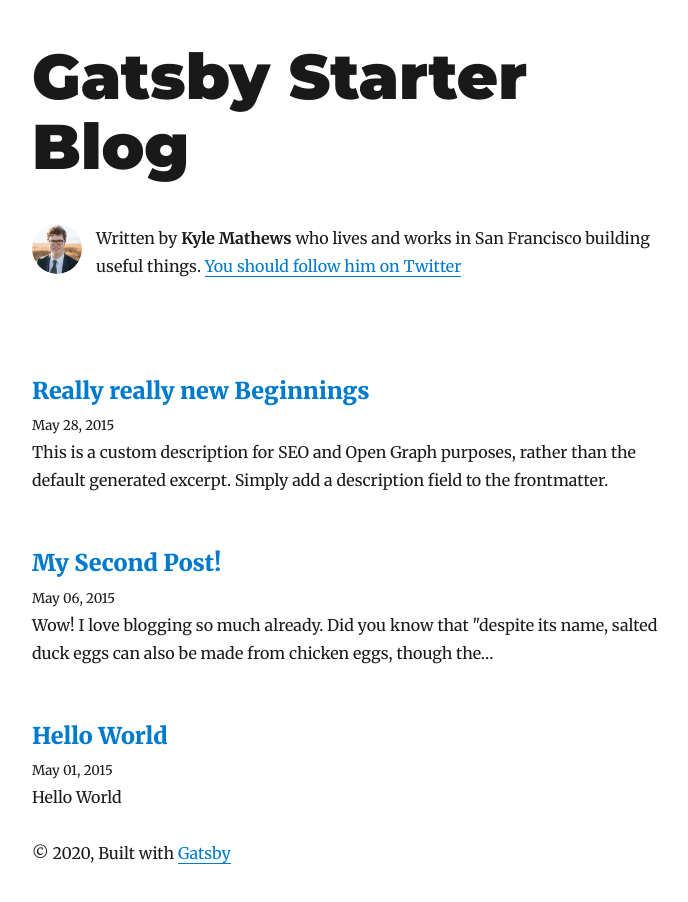
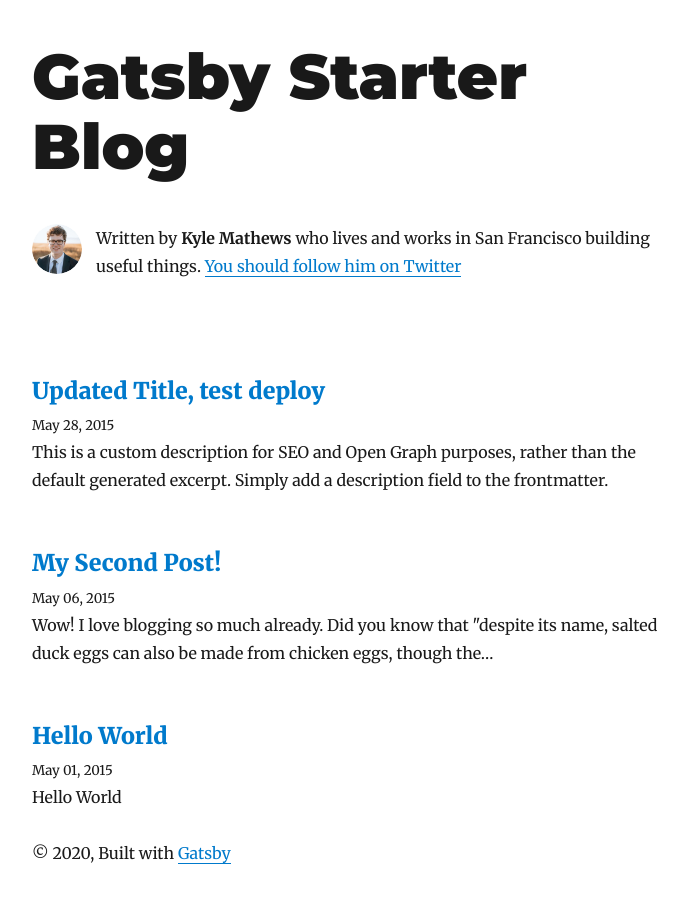
Before and after one commit to gervjo/tinacms-gatsby, a Gatsby site: page / in a window 1280 px wide. Shown: the whole page, without its empty margins (293-981 px from the left). Built offline with nearby package versions, Linux system fonts and the light colour scheme; Gatsby itself is replaced by a stand-in of ours; some packages are replaced by stand-ins of ours.

Commit message:
Edited with TinaCMS

```diff
--- a/content/blog/new-beginnings/index.md
+++ b/content/blog/new-beginnings/index.md
@@ -1,5 +1,5 @@
 ---
-title: Really really new Beginnings
+title: 'Updated Title, test deploy'
 date: '2015-05-28T22:40:32.169Z'
 description: >-
   This is a custom description for SEO and Open Graph purposes, rather than the
```
